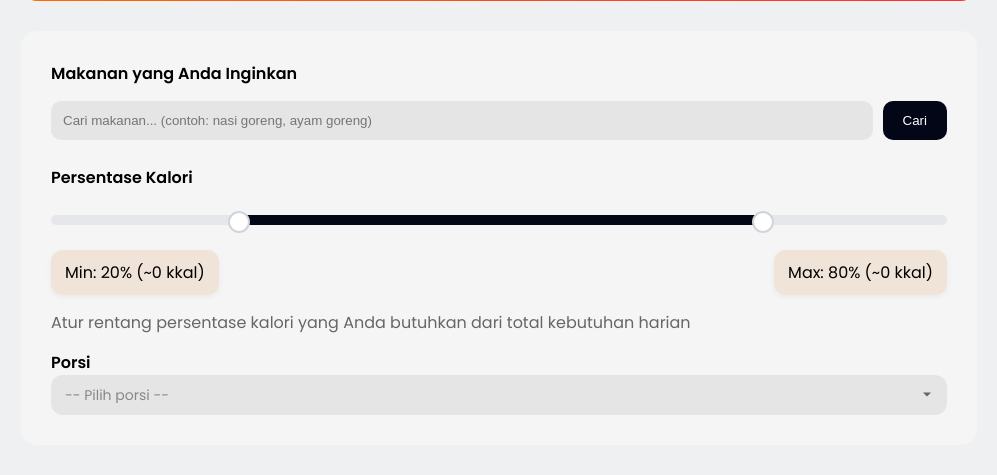
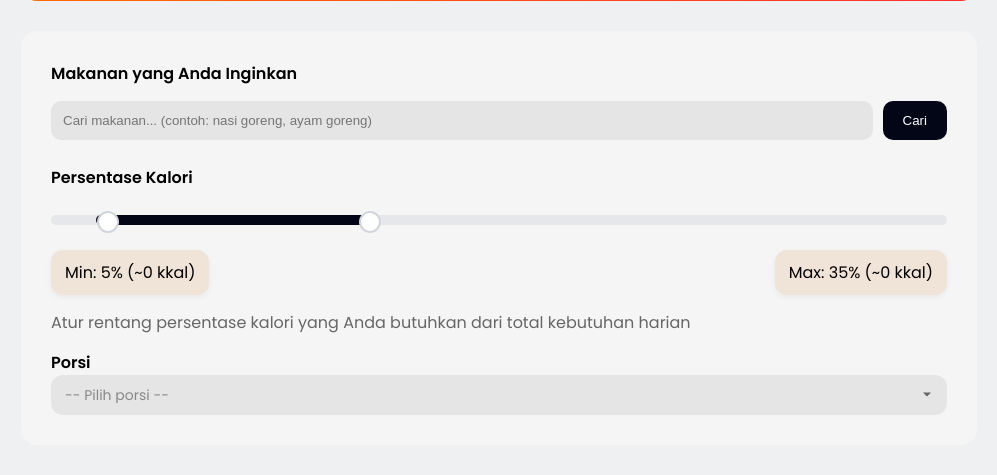
Before and after one commit to Nurazizahra/sistem-rekomendasi, a Flask app: template templates/home.html in a window 1280 px wide. Shown: the part 368-843 px from the top of the page, without its empty margins (141-1138 px from the left). Run offline with Flask 3, Linux system fonts and the light colour scheme; the template is opened without the code that fills it, so the values that code supplies are empty; parts of the project's set-up code (start-up, migrations or seed data) failed here and were passed over.

Commit message:
fix value range slider for kalori

```diff
--- a/templates/home.html
+++ b/templates/home.html
@@ -226,8 +226,8 @@
       </div>
 
       <!-- SLIDER -->
-      <input type="range" id="minRange" min="0" max="100" step="5" value="20">
-      <input type="range" id="maxRange" min="0" max="100" step="5" value="80">
+      <input type="range" id="minRange" min="0" max="100" step="5" value="5">
+      <input type="range" id="maxRange" min="0" max="100" step="5" value="35">
 
       <!-- HIDDEN INPUT UNTUK BACKEND -->
       <input type="hidden" name="min_kalori" id="minInput">
```
